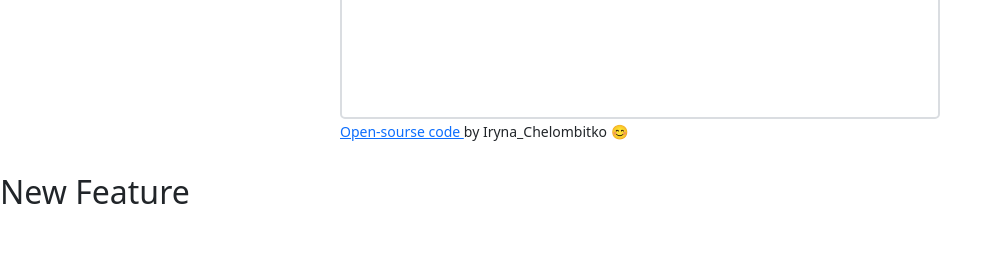
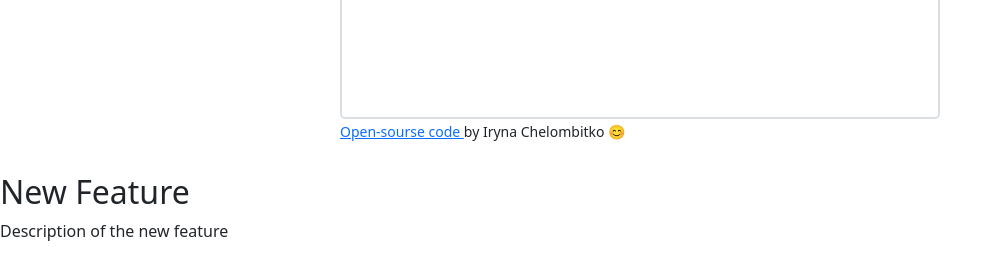
Before and after one commit to IrynaChelombitko/Learning_task, a plain HTML site: page index.html in a window 1280 px wide. Shown: the part 658-917 px from the top of the page, without its empty margins (0-1002 px from the left). Before the commit the page ends 877 px from the top, so only its background shows below. Drawn offline with nearby package versions, Linux system fonts and the light colour scheme; files that its build step writes are made by us from their sources; no server answers; files whose address does not match are found by name.

Commit message:
Add new feature description

```diff
--- a/index.html
+++ b/index.html
@@ -84,7 +84,7 @@
               <a href="https://github.com/IrynaChelombitko/my-app">
                 Open-sourse code
               </a>
-              by Iryna_Chelombitko 😊   </small>
+              by Iryna Chelombitko 😊   </small>
         </div>
       </div>
     </div>
@@ -98,3 +98,4 @@
   </body>
 </html>
 <h2>New Feature</h2>
+<p>Description of the new feature</p>
```
